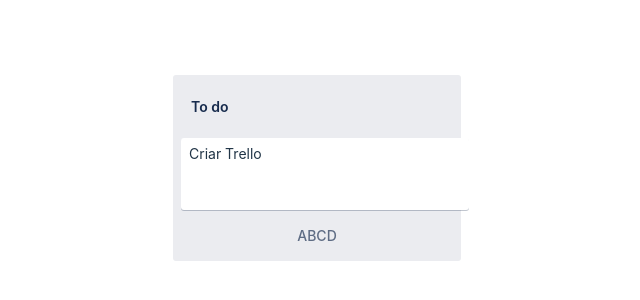
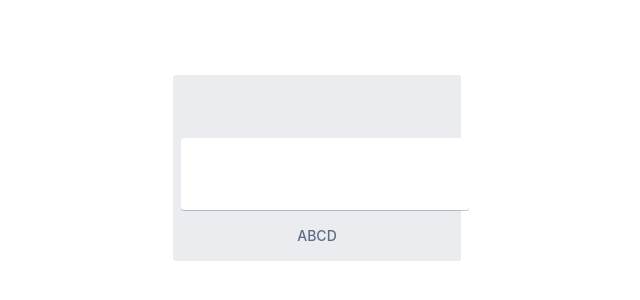
Before and after one commit to sinde530/trello-board, a React (Vite) app: page / in a window 1280 px wide. Shown: the part 232-532 px from the top of the page, without its empty margins (323-963 px from the left). Built offline with nearby package versions, Linux system fonts and the light colour scheme.

Commit message:
trello test

```diff
--- a/package.json
+++ b/package.json
@@ -37,6 +37,7 @@
     "react": "^18.2.0",
     "react-beautiful-dnd": "^13.1.1",
     "react-dom": "^18.2.0",
+    "react-router-dom": "^6.9.0",
     "styled-components": "^5.3.6",
     "vite-tsconfig-paths": "^4.0.3"
   },
--- a/src/App.tsx
+++ b/src/App.tsx
@@ -3,7 +3,7 @@ import Column from './components/Column';
 
 export default function App() {
   return (
-    <div className="App">
+    <div>
       <Column />
     </div>
   );
--- a/src/components/Card/index.tsx
+++ b/src/components/Card/index.tsx
@@ -1,9 +1,15 @@
-import { Container, Title } from "./styled";
+import { useState } from 'react';
+import { Container, Title } from './styled';
 
-export default function Card() {
+interface Props {
+  title: string;
+}
+
+export default function Card({ title }: Props) {
+  const [currentTitle, setCurrentTitle] = useState(title);
   return (
     <Container>
-      <Title>Criar Trello</Title>
+      <Title>{title}</Title>
     </Container>
   );
 }
--- a/src/components/Card/styled.ts
+++ b/src/components/Card/styled.ts
@@ -1,4 +1,4 @@
-import styled from "styled-components";
+import styled from 'styled-components';
 
 export const Container = styled.div`
   display: flex;
@@ -18,4 +18,5 @@ export const Title = styled.span`
   line-height: 20px;
   text-align: start;
   word-break: break-all;
+  color: #000;
 `;
--- a/src/components/Column/index.tsx
+++ b/src/components/Column/index.tsx
@@ -1,5 +1,6 @@
 import React, { useEffect, useState } from 'react';
 
+import { useParams } from 'react-router-dom';
 import {
   Button,
   CardList,
@@ -13,13 +14,22 @@ import {
 
 import Card from '../Card';
 
-export default function Column() {
-  const [title, setTitle] = useState('To do');
+export interface NewColumnProps {
+  onSuccess: (id: string, title: string) => void;
+  // onDismiss: () => void;
+}
+
+export default function Column({ onSuccess }: NewColumnProps) {
+  const [title, setTitle] = useState('');
   const [isShowingInput, setIsShowingInput] = useState(false);
+  const { id } = useParams();
 
   const onPressEnter = (e: React.KeyboardEvent<HTMLTextAreaElement>) => {
     if (e.key === 'Enter') {
-      setIsShowingInput(false);
+      e.preventDefault();
+      if (title) {
+        onSuccess(id, title);
+      }
     }
   };
 
```
Also changed, not shown: 1 other file (tests, documents, lock files or other folders).
